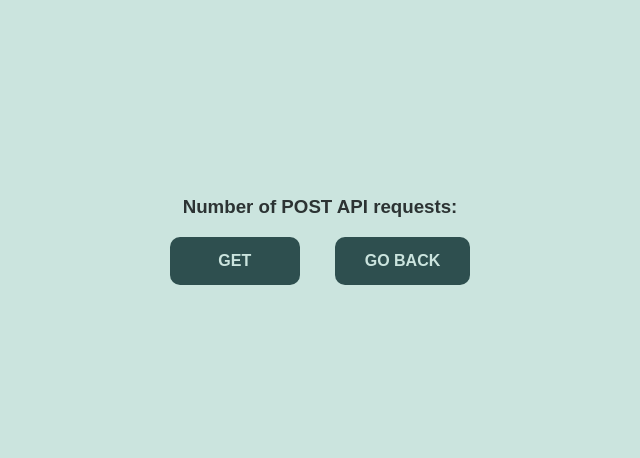
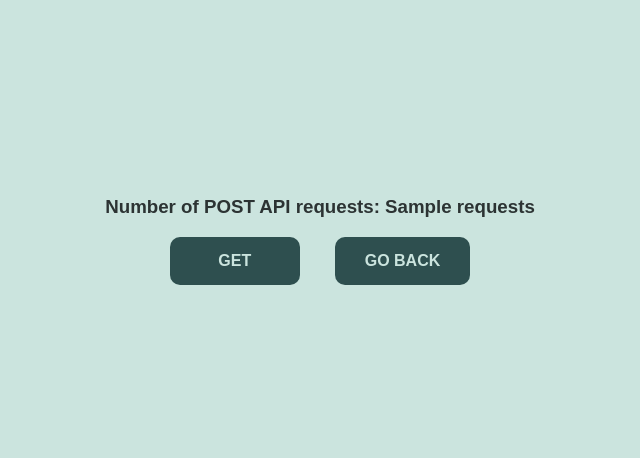
Before and after one commit to biagioPiraino/serverless-architectures, a Flask app: template api-requests/front-end/templates/get.html in a window 1280 px wide. Shown: the part 152-610 px from the top of the page, without its empty margins (320-960 px from the left). Run offline with Flask 3, Linux system fonts and the light colour scheme; the template is opened without the code that fills it: most values are stand-ins (such as "Sample title", 1, 10 or a date in 2020).

Commit message:
developed mock front end for launching http request to api endpoints

```diff
--- a/api-requests/front-end/application.py
+++ b/api-requests/front-end/application.py
@@ -1,4 +1,4 @@
-from flask import Flask, render_template
+from flask import Flask, render_template, request, redirect, url_for
 
 app = Flask(__name__)
 
@@ -10,8 +10,17 @@ def index():
 def get_requests():
   return render_template("get.html")
 
-@app.route("/posts")
+@app.route("/gets/all")
+def get_all_requests():
+  # Insert your get request
+  requests = None
+  return render_template("get.html", requests=requests)
+
+@app.route("/posts", methods=('GET', 'POST'))
 def post_requests():
+  if request.method == 'POST':
+    # Insert your post request
+    return redirect(url_for("index"))
   return render_template("post.html")
 
 if __name__ == "__main__":
--- a/api-requests/front-end/templates/get.html
+++ b/api-requests/front-end/templates/get.html
@@ -20,16 +20,16 @@
     <div class="central-container">
       <div class="count-container">
         <h3>
-          Number of POST API requests:
+          Number of POST API requests: {{requests}}
         </h3>
       </div>
       <div class="buttons">
-        <a href="#">
+        <a href="{{url_for('get_all_requests')}}">
           <button>
             GET
           </button>
         </a>
-        <a href="/">
+        <a href="{{url_for('index')}}">
           <button>
             GO BACK
           </button>
```
Also changed, not shown: api-requests/front-end/templates/post.html (+5 -5 lines).
